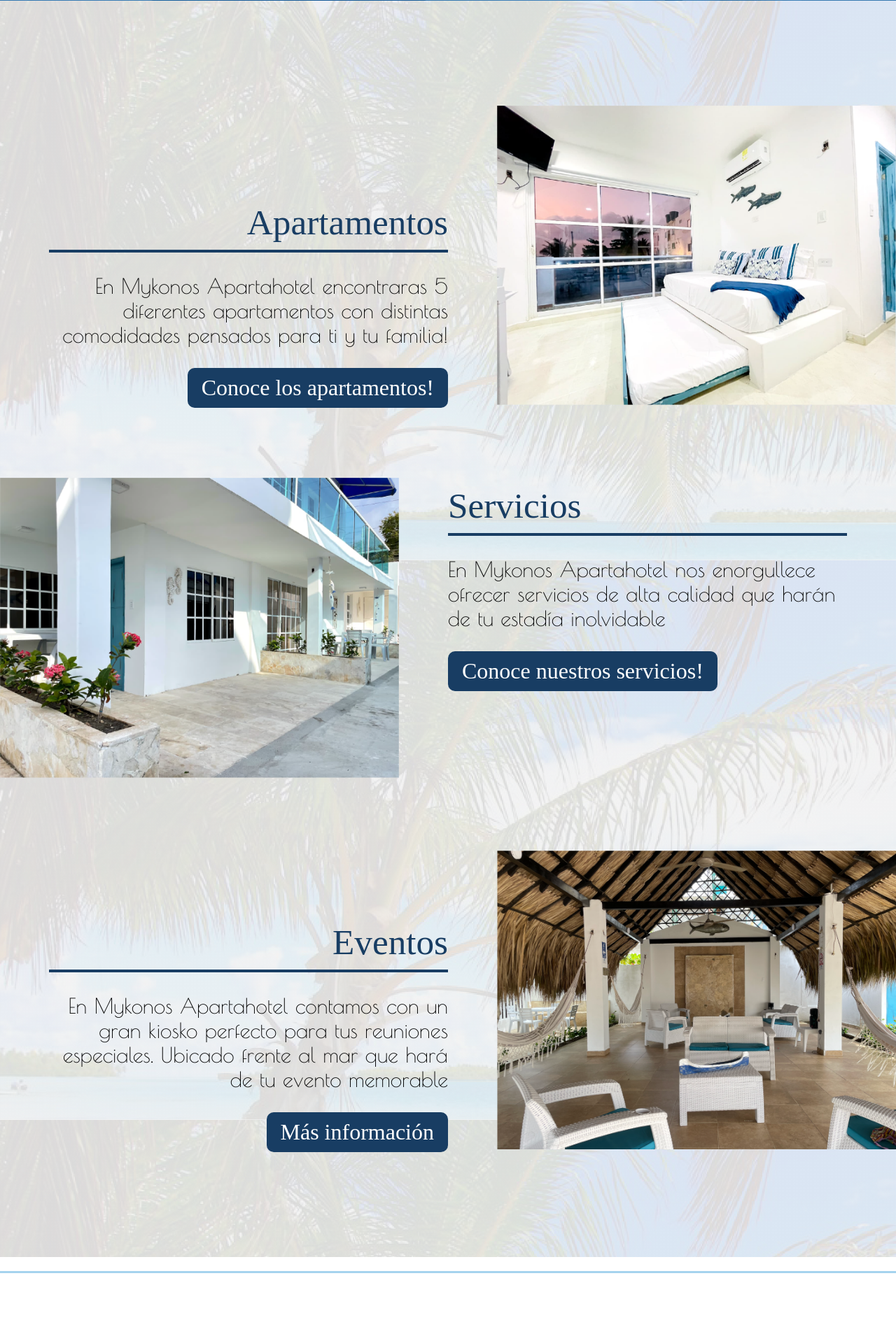
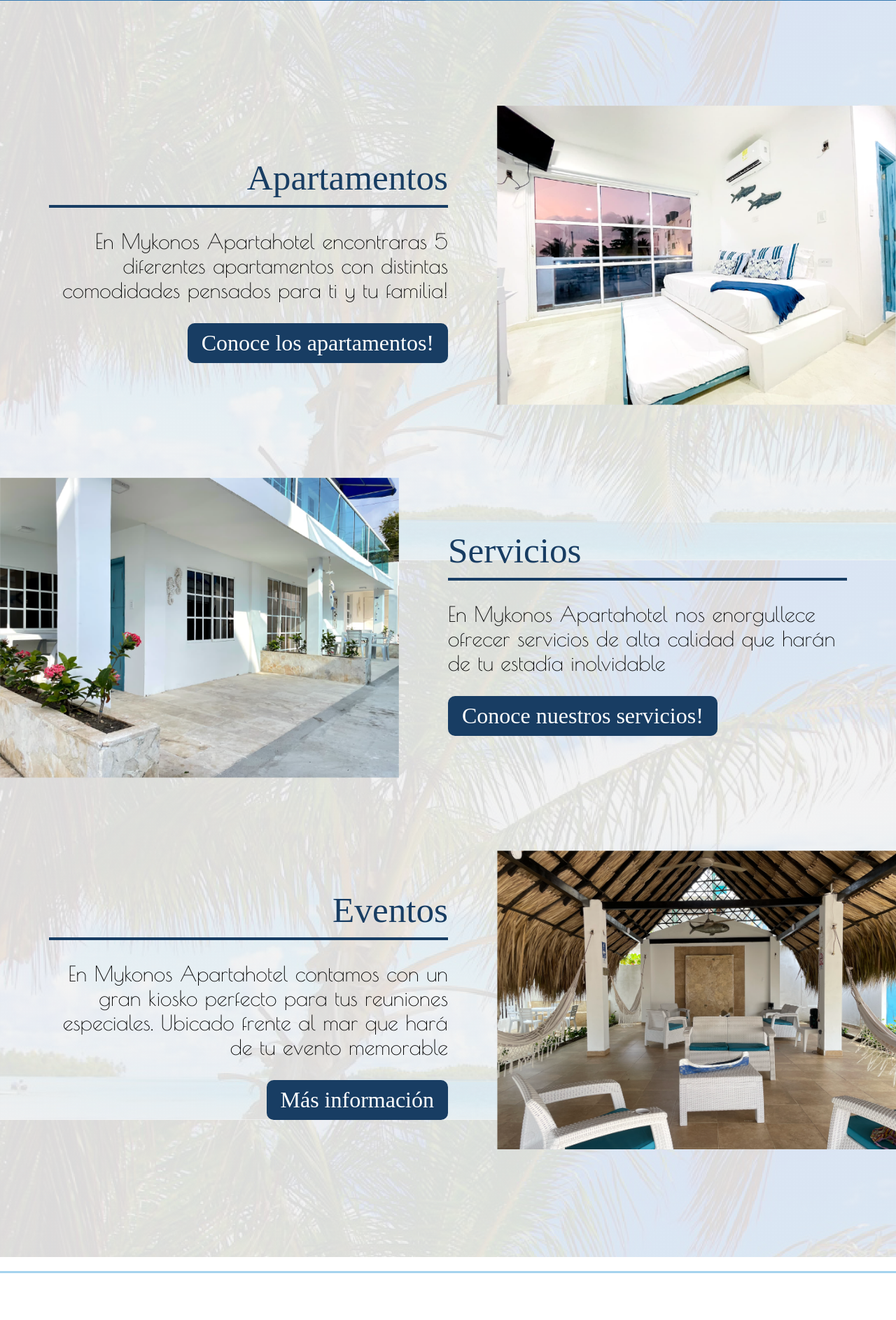
Before and after one commit to sparisca05/Mykonos, a Django app: page / in a window 1280 px wide. Shown: the part 1439-3326 px from the top of the page at 70% size. Run offline with Django 4.2, Linux system fonts and the light colour scheme.

Commit message:
otra correccion puntual

```diff
--- a/main/static/clases.css
+++ b/main/static/clases.css
@@ -31,12 +31,10 @@
 }
 .left {
     align-items: flex-start;
-    align-self: flex-start;
     text-align: left;
 }
 .right {
     align-items: flex-end;
-    align-self: flex-end;
     text-align: right;
 }
 
```
